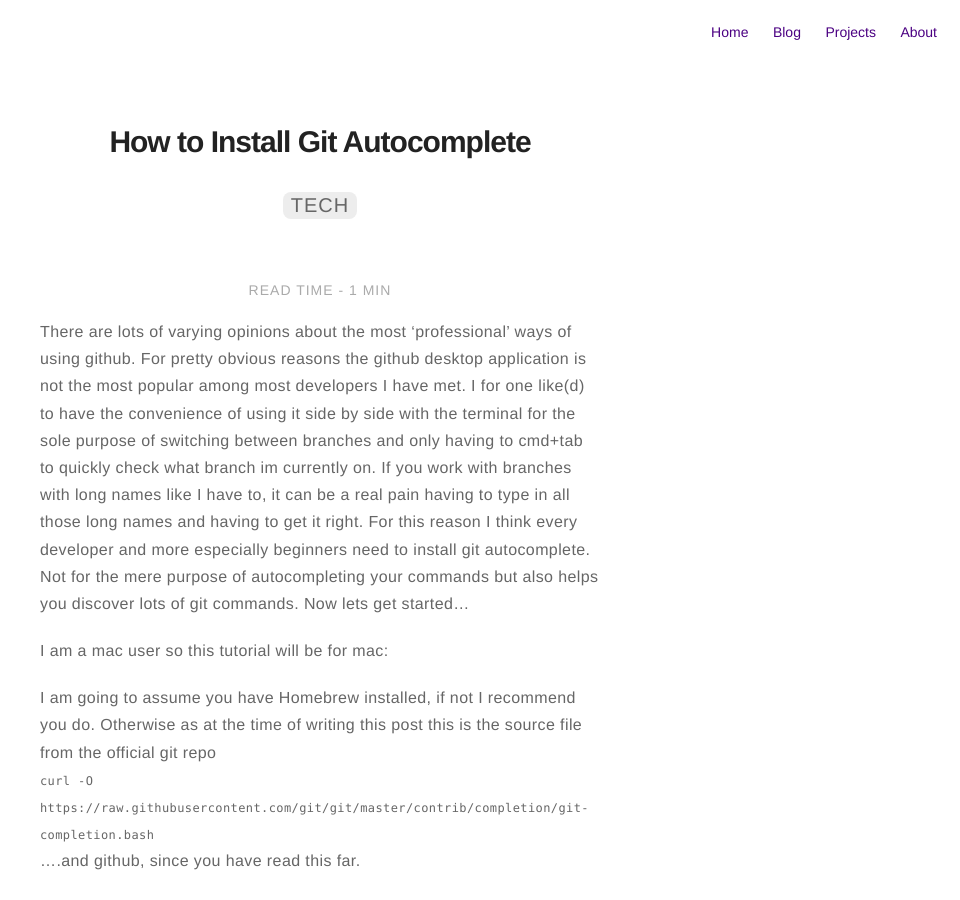
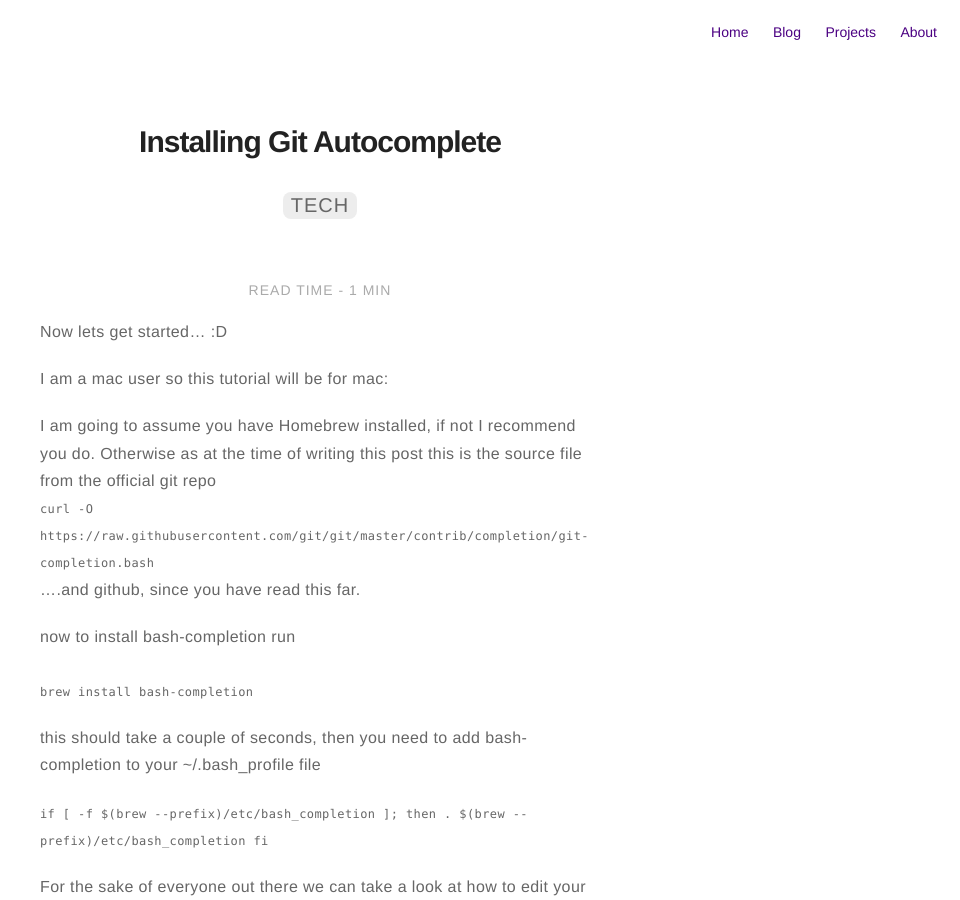
Before and after one commit to BruhKofi/bruhkofi.github.io, a Jekyll site: the page built from _posts/2016-11-26-how-to-install-git-autocomplete.markdown, in a window 1280 px wide and 900 px high. Shown: the whole window, without its empty margins (320-1280 px from the left). Built offline with Jekyll 4.4.1, drawn with Linux system fonts in a browser that asks for light colours; a script that is not in the unit is left out; comment, search, counter and statistics services are not loaded.

Commit message:
Update from Forestry.io victorasantekyei@yahoo.co.uk updated _posts/2016-11-26-how-to-install-git-autocomplete.markdown

```diff
--- a/_posts/2016-11-26-how-to-install-git-autocomplete.markdown
+++ b/_posts/2016-11-26-how-to-install-git-autocomplete.markdown
@@ -1,21 +1,22 @@
 ---
 layout: post
-title: "How to Install Git Autocomplete"
-date: "2016-11-26 03:10:31 +0100"
+title: Installing Git Autocomplete
+date: 2016-11-26 03:10:31 +0100
 tag:
-  - tech
-  - github
-  - Web engineering
+- tech
+- github
+- Web engineering
 blog: true
 comments: true
 author: kofi
 categories: Tech
 description: How to install Git bash-completion
-redirect_from: /how-to-install-git-autocomplete/
-permalink: /blog/:categories/:title/
-keywords: "github, how to install autocomplete mac, tutorial, bash-completion"
+redirect_from: "/how-to-install-git-autocomplete/"
+permalink: "/blog/:categories/:title/"
+keywords: github, how to install autocomplete mac, tutorial, bash-completion
+
 ---
-There are lots of varying opinions about the most 'professional' ways of using github. For pretty obvious reasons the  github desktop application is not the most popular among most developers I have met. I for one like(d) to have the convenience of using it side by side with the terminal for the sole purpose of switching between branches and only having to cmd+tab to quickly check what branch im currently on. If you work with branches with long names like I have to, it can be a real pain having to type in all those long names and having to get it right. For this reason I think every developer and more especially beginners need to install git autocomplete. Not for the mere purpose of autocompleting your commands but also helps you discover lots of git commands. Now lets get started...
+Now lets get started... :D
 
 I am a mac user so this tutorial will be for mac:
 
@@ -31,11 +32,9 @@ now to install bash-completion run
 <br>
 `brew install bash-completion`
 
-this should take a couple of seconds, then you need to add bash-completion to your ~/.bash_profile file
+this should take a couple of seconds, then you need to add bash-completion to your \~/.bash_profile file
 
-`if [ -f $(brew --prefix)/etc/bash_completion ]; then
-  . $(brew --prefix)/etc/bash_completion
-fi`
+`if [ -f $(brew --prefix)/etc/bash_completion ]; then . $(brew --prefix)/etc/bash_completion fi`
 
 For the sake of everyone out there we can take a look at how to edit your .bash_profile
 
@@ -45,9 +44,9 @@ This should open up the .bash_profile document on your with the Nano text editor
 
 Now copy the code above and post if into the editor
 
-Use [Ctrl + o] to save your changes and press return.
+Use \[Ctrl + o\] to save your changes and press return.
 
-Now you can exit with [Ctrl + x]
+Now you can exit with \[Ctrl + x\]
 
 run `source .bash_profile` to save your changes.
 
```
